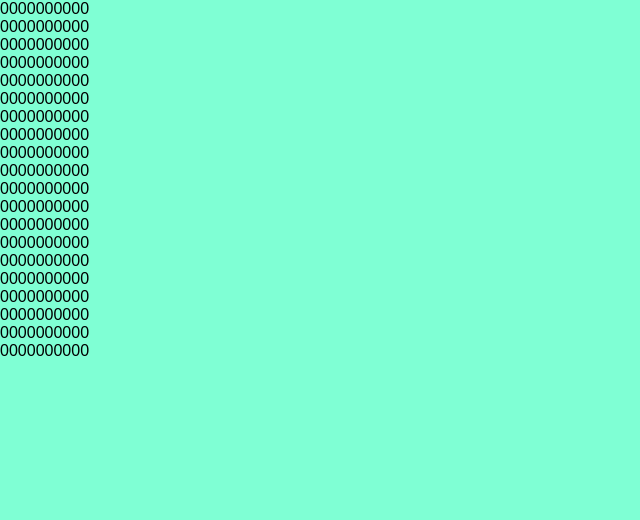
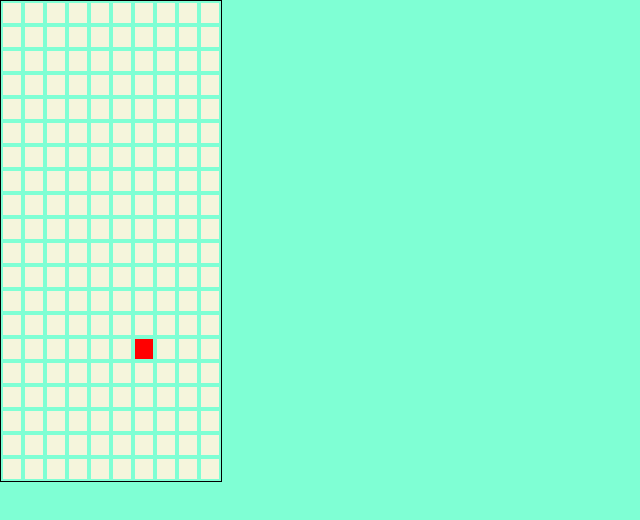
Before and after one commit to OlgaGre/TETRIS, a React (Create React App) app in the folder my-app/: page / in a window 1280 px wide. Shown: the top 520 px of the page, without its empty margins (0-640 px from the left). Built offline with nearby package versions, Linux system fonts and the light colour scheme.

Commit message:
feat: color full and empty squares

```diff
--- a/my-app/src/components/cup/Cup.jsx
+++ b/my-app/src/components/cup/Cup.jsx
@@ -4,12 +4,12 @@ const Cup = (props) => {
   let buildMarkupCup = props.markupCup.map((el) => (
     <div className={styles.line}>
       {el.map((el) => (
-        <div>{el}</div>
+        <div className={`${el == 1 ? styles.fullSquare: styles.square}`}></div>
       ))}
     </div>
   ));
   console.log(props.markupCup);
   return (
-    <div>{buildMarkupCup}</div>)
+    <div className={styles.cup}>{buildMarkupCup}</div>)
 };
 export default Cup;
--- a/my-app/src/components/cup/Cup.module.css
+++ b/my-app/src/components/cup/Cup.module.css
@@ -1,10 +1,25 @@
 * {
   background-color: aquamarine;
 }
+.cup{
+  width: 220px;
+  border: black 1px solid;
+}
+.line {
 
-.line {
-  width: 70px;
   display: flex;
   font: 1em sans-serif;
-  background-color: blue;
+
 }
+.square{
+  width: 20px;
+  height: 20px;
+  background-color: beige;
+  margin: 2px;
+}
+.fullSquare{
+  margin: 2px;
+  width: 20px;
+  height: 20px;
+  background-color: red;
+}
--- a/my-app/src/redux/state.js
+++ b/my-app/src/redux/state.js
@@ -15,7 +15,7 @@ let store = {
     [0,0,0,0,0,0,0,0,0,0],
     [0,0,0,0,0,0,0,0,0,0],
     [0,0,0,0,0,0,0,0,0,0],
-    [0,0,0,0,0,0,0,0,0,0],
+    [0,0,0,0,0,0,1,0,0,0],
     [0,0,0,0,0,0,0,0,0,0],
     [0,0,0,0,0,0,0,0,0,0],
     [0,0,0,0,0,0,0,0,0,0],
```
